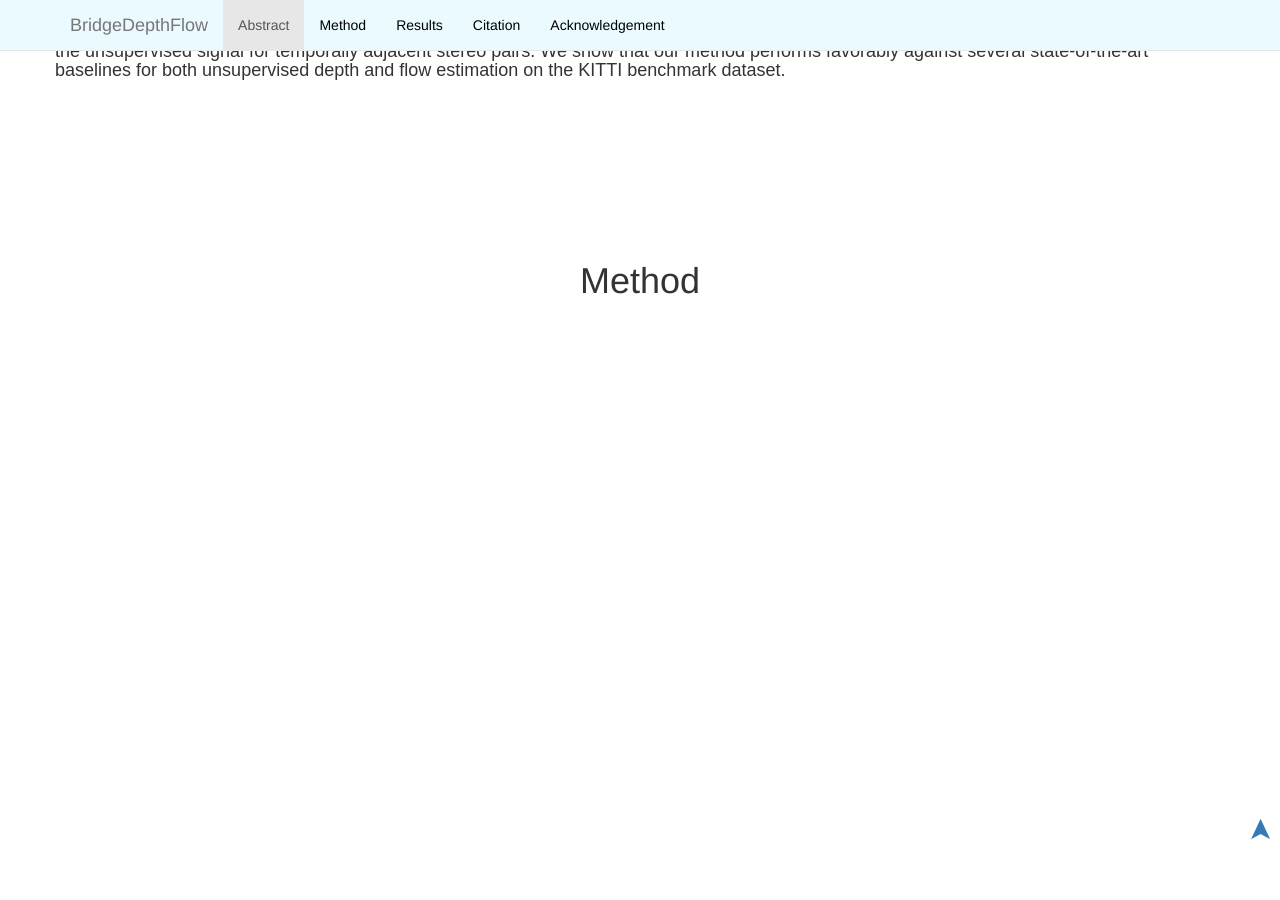
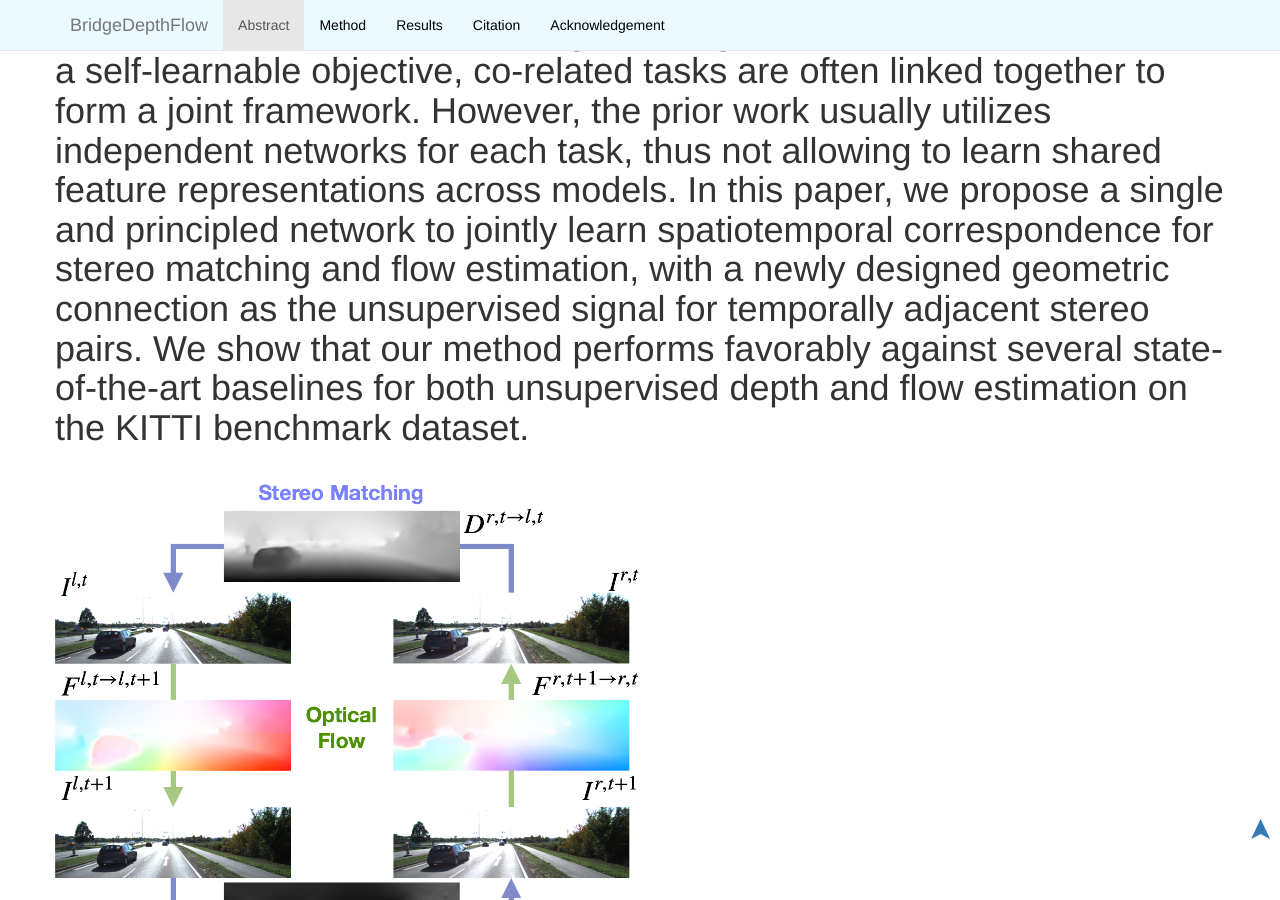
Before and after one commit to lelimite4444/BridgeDepthFlow-Project-Page, a Jekyll site: the page index.html, which Jekyll copies as it is, in a window 1280 px wide and 900 px high, scrolled down 1027 px. Built offline with Jekyll 4.4.1, drawn with Linux system fonts in a browser that asks for light colours; some of the changed text lies outside the part shown.

Commit message:
Update index.html

```diff
--- a/index.html
+++ b/index.html
@@ -86,7 +86,7 @@
         <div class="container" id="abstract">
             <div class="row">
 
-                    <h1>Abstract</h1>
+		    <h1><p style="text-align:middle;>Abstract</p></h1>
 		    <h4 small><p style="text-align:left; font-family: sans-serif;">Stereo matching and flow estimation are two essential tasks for scene understanding, spatially in 3D and temporally in motion.
 
 Existing approaches have been focused on the unsupervised setting due to the limited resource to obtain the large-scale ground truth data.
@@ -101,51 +101,20 @@
 
             </div>
         </div>
-    <!--/section-->
 
-    <!-- What we do Section -->
-    <section id="method" class="whatwedo-section">
-        <div class="container">
+	<div class="container" id="abstract">
             <div class="row">
-                <div class="col-lg-12">
-                    <h1>Method</h1>
-                </div>
-            </div>
-        </div>
-    </section>
-
-    <!-- Contact Section -->
-    <section id="result" class="contact-section">
-        <div class="container">
-            <div class="row">
-                <div class="col-lg-12">
-                    <h1>Results</h1>
-                </div>
-            </div>
-        </div>
-    </section>
-
-    <!-- Contact Section -->
-    <section id="citation" class="contact-section">
-        <div class="container">
-            <div class="row">
-                <div class="col-lg-12">
-                    <h1>Citation</h1>
-                </div>
-            </div>
-        </div>
-    </section>
-
-    <!-- Contact Section -->
-    <section id="acknowledgement" class="contact-section">
-        <div class="container">
-            <div class="row">
-                <div class="col-lg-12">
-                    <h1>Acknowledgement</h1>
-                </div>
-            </div>
-        </div>
-    </section>
+		<h1><p style="text-align:midddle;>Method</p></h1>
+		<p style="text-align:center;">
+                <img src="images/teaser.png" height="500" style="padding-right:25px;">
+		</p>
+                <figcaption>
+		<p style="text-align:left;">
+		Using temporally adjacent stereo pairs as input, our model can estimate the correspondence maps of each pair via geometric connections, thus bridging stereo matching and optical flow through multiple reconstruction, forming a cycle.
+		</p>
+		</figcaption>
+	    </div>
+	</div>
 
 	<a id="back2Top" title="Back to top" href="#">&#10148;</a>
 
```
